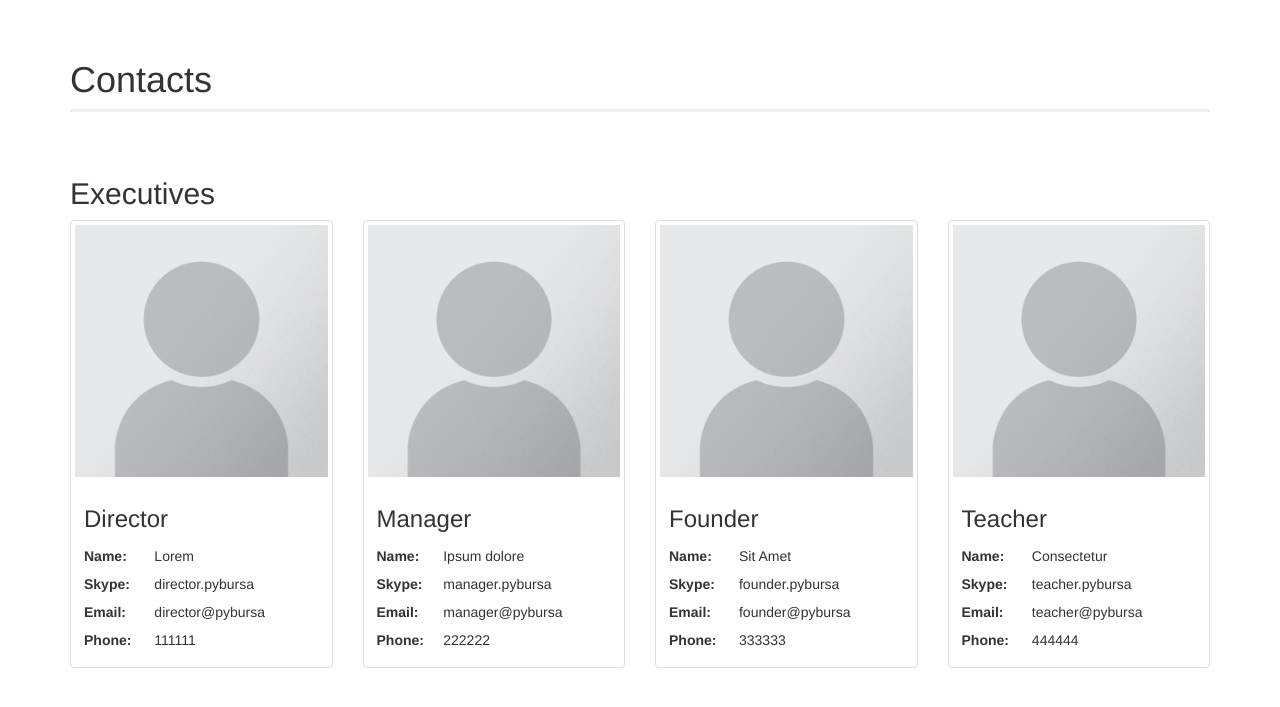
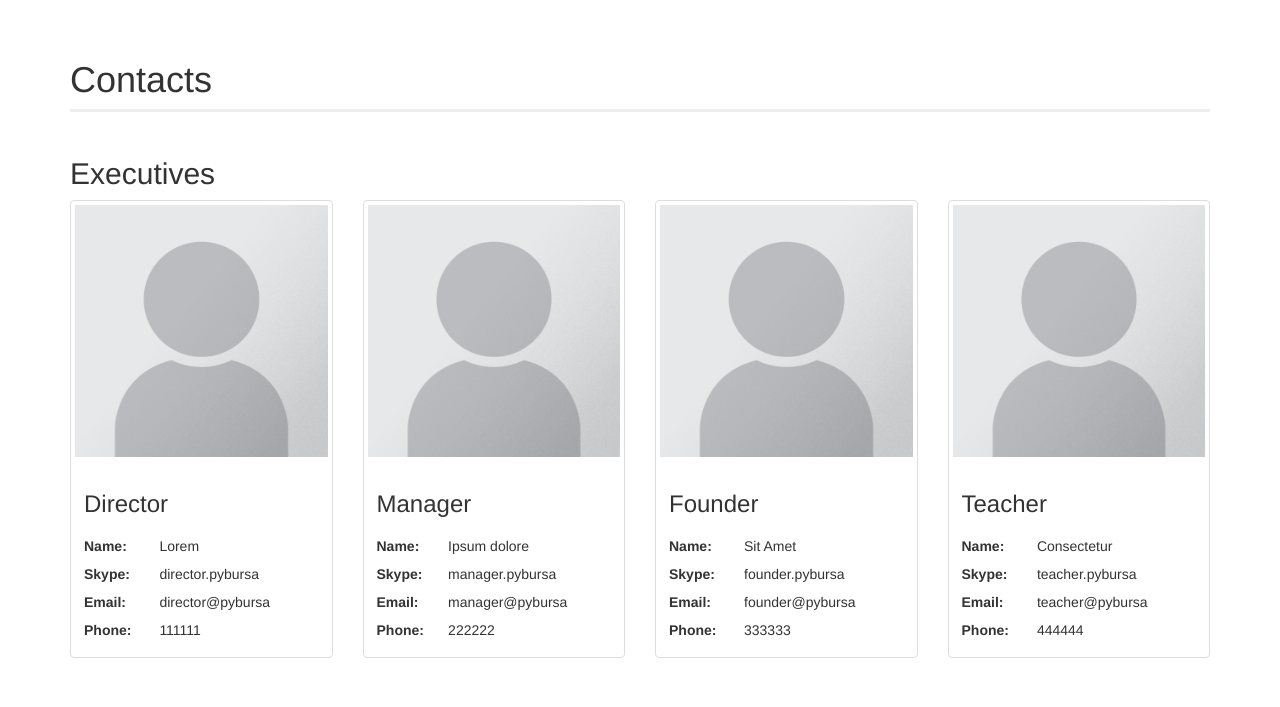
Before and after one commit to vpikalova/ooniversity_django_courses_06, a Python web app: template templates/contact.html in a window 1280 px wide. Shown: the part 52-759 px from the top of the page. Run offline with Jinja, Linux system fonts and the light colour scheme; the template is opened without the code that fills it, so the values that code supplies are empty; some libraries are stand-ins or nearby versions.

Commit message:
Added new classes and styles for contact page elements

```diff
--- a/static/css/style.css
+++ b/static/css/style.css
@@ -16,6 +16,10 @@
   padding-top: 25px;
 }
 
+.persons-container__title {
+  margin-top: 0;
+}
+
 .person {
   padding: 0 15px 30px;
 }
@@ -23,6 +27,14 @@
 .person .thumbnail {
   width: 100%;
   margin: 0;
+}
+
+.person__image {
+  margin: 0 0 25px;
+}
+
+.person__title {
+  margin: 0 0 15px;
 }
 
 .person-info {
@@ -40,8 +52,18 @@
   padding: 4px 0;
 }
 
+.person-info__title {
+  padding-right: 5px;
+}
+
 .person-info__title:after {
   content: ':';
+}
+
+.person-info__value {
+  -ms-word-break: break-all;
+  word-break: break-all;
+  word-break: break-word;
 }
 
 @media (min-width:600px) {
--- a/templates/contact.html
+++ b/templates/contact.html
@@ -30,32 +30,32 @@
             <h1 class="page-header">Contacts</h1>
 
             <div class="persons-container">
-                <h2>Executives</h2>
+                <h2 class="persons-container__title">Executives</h2>
 
                 <div class="persons-list row">
                     <div class="person">
                         <div class="thumbnail">
-                            <img src="../static/images/profile-placeholder.png" alt="director photo">
+                            <img class="person__image" src="../static/images/profile-placeholder.png" alt="director photo">
 
                             <div class="caption">
-                                <h3>Director</h3>
+                                <h3 class="person__title">Director</h3>
 
                                 <div class="person-info">
                                     <dl class="person-info__row">
                                         <dt class="person-info__title">Name</dt>
-                                        <dd>Lorem</dd>
+                                        <dd class="person-info__value">Lorem</dd>
                                     </dl>
                                     <dl class="person-info__row">
                                         <dt class="person-info__title">Skype</dt>
-                                        <dd>director.pybursa</dd>
+                                        <dd class="person-info__value">director.pybursa</dd>
                                     </dl>
                                     <dl class="person-info__row">
                                         <dt class="person-info__title">Email</dt>
-                                        <dd>director@pybursa</dd>
+                                        <dd class="person-info__value">director@pybursa</dd>
                                     </dl>
                                     <dl class="person-info__row">
                                         <dt class="person-info__title">Phone</dt>
-                                        <dd>111111</dd>
+                                        <dd class="person-info__value">111111</dd>
                                     </dl>
                                 </div>
                             </div>
@@ -64,27 +64,27 @@
 
                     <div class="person">
                         <div class="thumbnail">
-                            <img src="../static/images/profile-placeholder.png" alt="manager photo">
+                            <img class="person__image" src="../static/images/profile-placeholder.png" alt="manager photo">
 
                             <div class="caption">
-                                <h3>Manager</h3>
+                                <h3 class="person__title">Manager</h3>
 
                                 <div class="person-info">
                                     <dl class="person-info__row">
                                         <dt class="person-info__title">Name</dt>
-                                        <dd>Ipsum dolore</dd>
+                                        <dd class="person-info__value">Ipsum dolore</dd>
                                     </dl>
                                     <dl class="person-info__row">
                                         <dt class="person-info__title">Skype</dt>
-                                        <dd>manager.pybursa</dd>
+                                        <dd class="person-info__value">manager.pybursa</dd>
                                     </dl>
                                     <dl class="person-info__row">
                                         <dt class="person-info__title">Email</dt>
-                                        <dd>manager@pybursa</dd>
+                                        <dd class="person-info__value">manager@pybursa</dd>
                                     </dl>
                                     <dl class="person-info__row">
                                         <dt class="person-info__title">Phone</dt>
-                                        <dd>222222</dd>
+                                        <dd class="person-info__value">222222</dd>
                                     </dl>
                                 </div>
                             </div>
@@ -93,27 +93,27 @@
 
                     <div class="person">
                         <div class="thumbnail">
-                            <img src="../static/images/profile-placeholder.png" alt="founder photo">
+                            <img class="person__image" src="../static/images/profile-placeholder.png" alt="founder photo">
 
                             <div class="caption">
-                                <h3>Founder</h3>
+                                <h3 class="person__title">Founder</h3>
 
                                 <div class="person-info">
                                     <dl class="person-info__row">
                                         <dt class="person-info__title">Name</dt>
-                                        <dd>Sit Amet</dd>
+                                        <dd class="person-info__value">Sit Amet</dd>
                                     </dl>
                                     <dl class="person-info__row">
                                         <dt class="person-info__title">Skype</dt>
-                                        <dd>founder.pybursa</dd>
+                                        <dd class="person-info__value">founder.pybursa</dd>
                                     </dl>
                                     <dl class="person-info__row">
                                         <dt class="person-info__title">Email</dt>
-                                        <dd>founder@pybursa</dd>
+                                        <dd class="person-info__value">founder@pybursa</dd>
                                     </dl>
                                     <dl class="person-info__row">
                                         <dt class="person-info__title">Phone</dt>
-                                        <dd>333333</dd>
+                                        <dd class="person-info__value">333333</dd>
                                     </dl>
                                 </div>
                             </div>
@@ -122,27 +122,27 @@
 
                     <div class="person">
                         <div class="thumbnail">
-                            <img src="../static/images/profile-placeholder.png" alt="teacher photo">
+                            <img class="person__image" src="../static/images/profile-placeholder.png" alt="teacher photo">
 
                             <div class="caption">
-                                <h3>Teacher</h3>
+                                <h3 class="person__title">Teacher</h3>
 
                                 <div class="person-info">
                                     <dl class="person-info__row">
                                         <dt class="person-info__title">Name</dt>
-                                        <dd>Consectetur</dd>
+                                        <dd class="person-info__value">Consectetur</dd>
                                     </dl>
                                     <dl class="person-info__row">
                                         <dt class="person-info__title">Skype</dt>
-                                        <dd>teacher.pybursa</dd>
+                                        <dd class="person-info__value">teacher.pybursa</dd>
                                     </dl>
                                     <dl class="person-info__row">
                                         <dt class="person-info__title">Email</dt>
-                                        <dd>teacher@pybursa</dd>
+                                        <dd class="person-info__value">teacher@pybursa</dd>
                                     </dl>
                                     <dl class="person-info__row">
                                         <dt class="person-info__title">Phone</dt>
-                                        <dd>444444</dd>
+                                        <dd class="person-info__value">444444</dd>
                                     </dl>
                                 </div>
                             </div>
```
